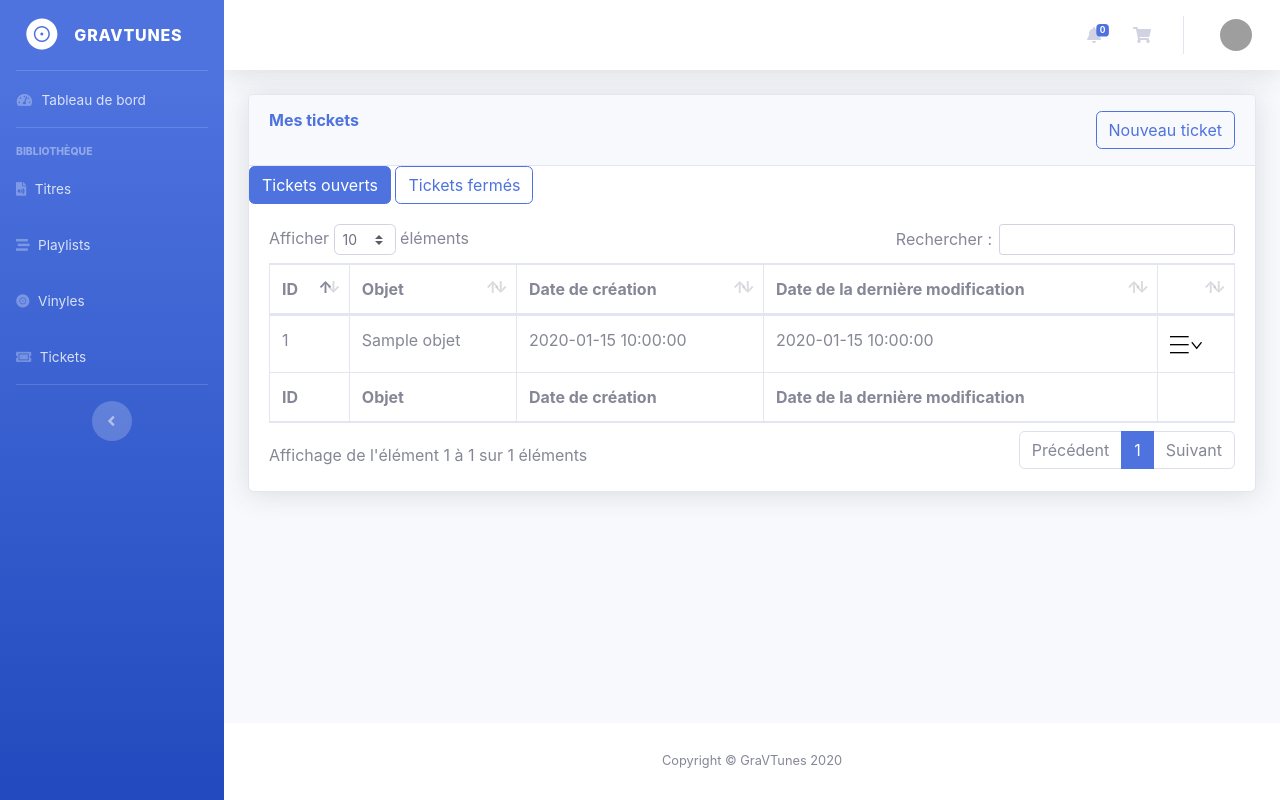
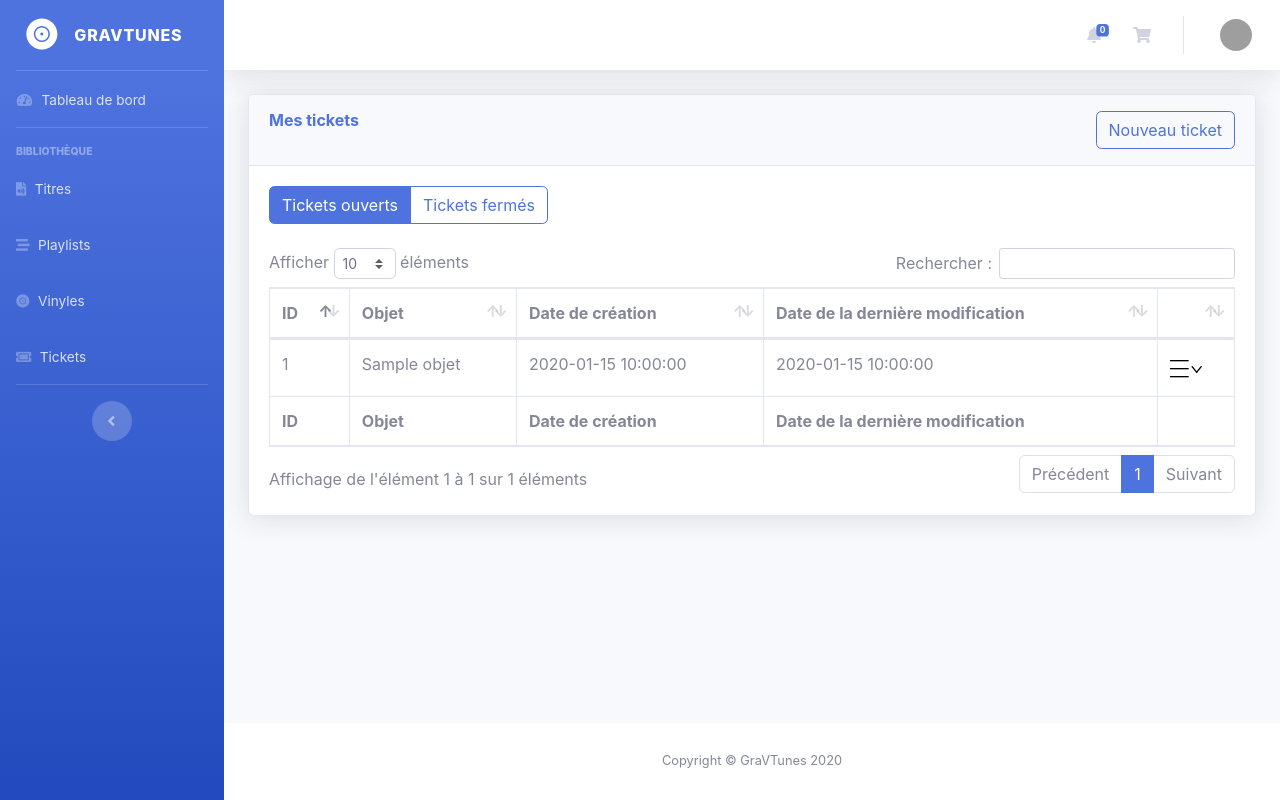
Before and after one commit to Wilders/GraVTunes, a PHP site: template src/web/app/views/pages/tickets.twig in a window 1280 px wide. Run offline with PHP 8.4, Linux system fonts and the light colour scheme; the template is opened without the code that fills it: most values are stand-ins (such as "Sample title", 1, 10 or a date in 2020); some libraries are stand-ins or nearby versions; grey boxes are pictures that could not be loaded.

Commit message:
MAJ de l'interface

```diff
--- a/src/web/app/views/pages/tickets.twig
+++ b/src/web/app/views/pages/tickets.twig
@@ -17,11 +17,11 @@
             <a class="btn btn-outline-primary float-right" href="{{ path_for("newTicket") }}">Nouveau ticket</a>
             <h6 class="m-0 font-weight-bold text-primary">Mes tickets</h6>
         </div>
-        <div class=class="btn-group" role="group">
-            <a class="btn btn-outline-primary active" id="openedTickets" href="{{ path_for("appTickets") }}">Tickets ouverts</a>
-            <a class="btn btn-outline-primary " id="closedTickets" href="{{ path_for("closedTickets") }}">Tickets fermés</a>
-        </div>
         <div class="card-body">
+            <div class="btn-group mb-4" role="group">
+                <a class="btn btn-outline-primary float-left active" id="openedTickets" href="{{ path_for("appTickets") }}">Tickets ouverts</a>
+                <a class="btn btn-outline-primary float-left" id="closedTickets" href="{{ path_for("closedTickets") }}">Tickets fermés</a>
+            </div>
             <div class="table-responsive">
                 <table class="table table-bordered" id="dataTable" width="100%" cellspacing="0">
                     <thead>
```
Also changed, not shown: src/web/app/views/pages/closedTickets.twig (+4 -4 lines).
